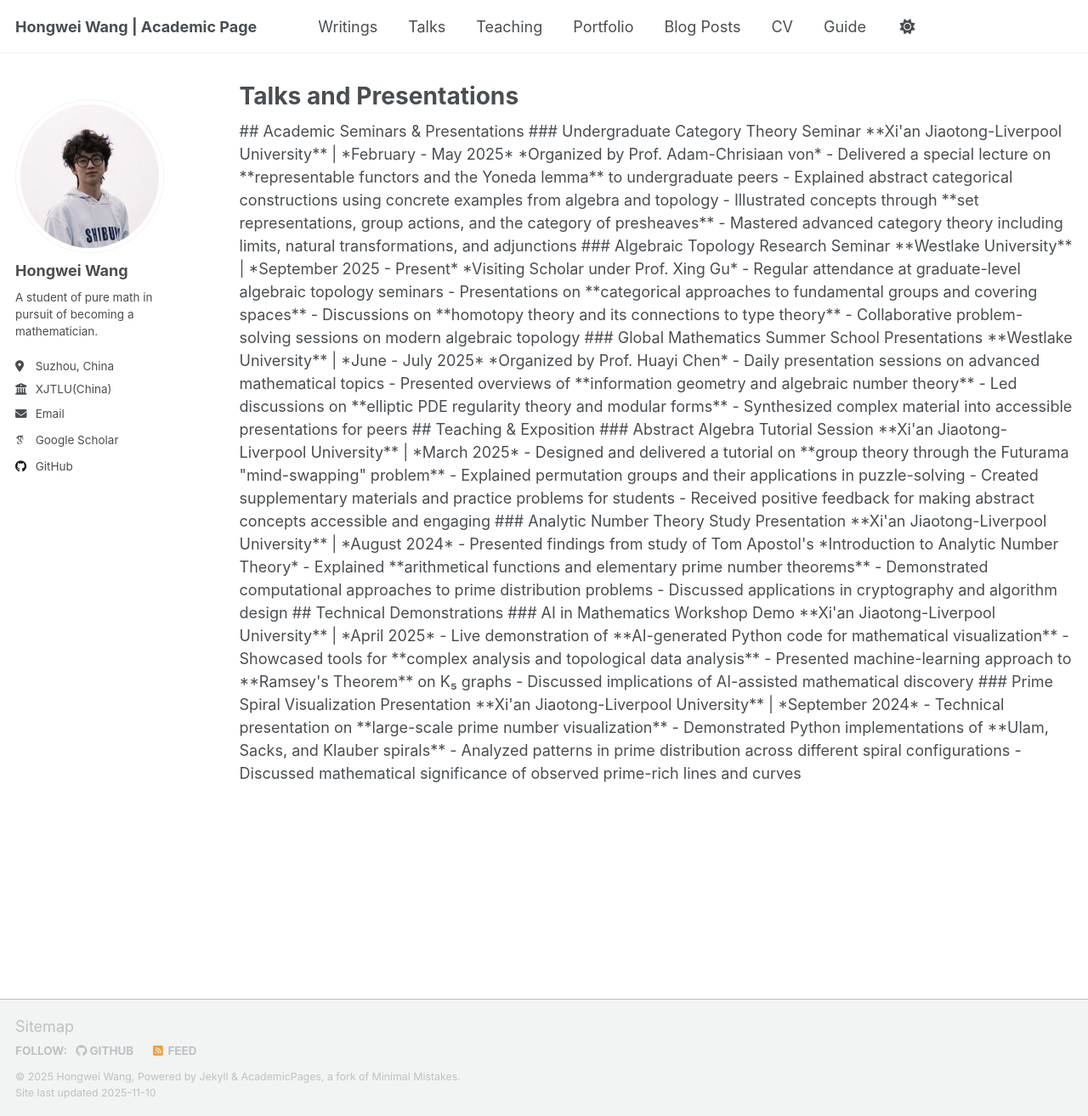
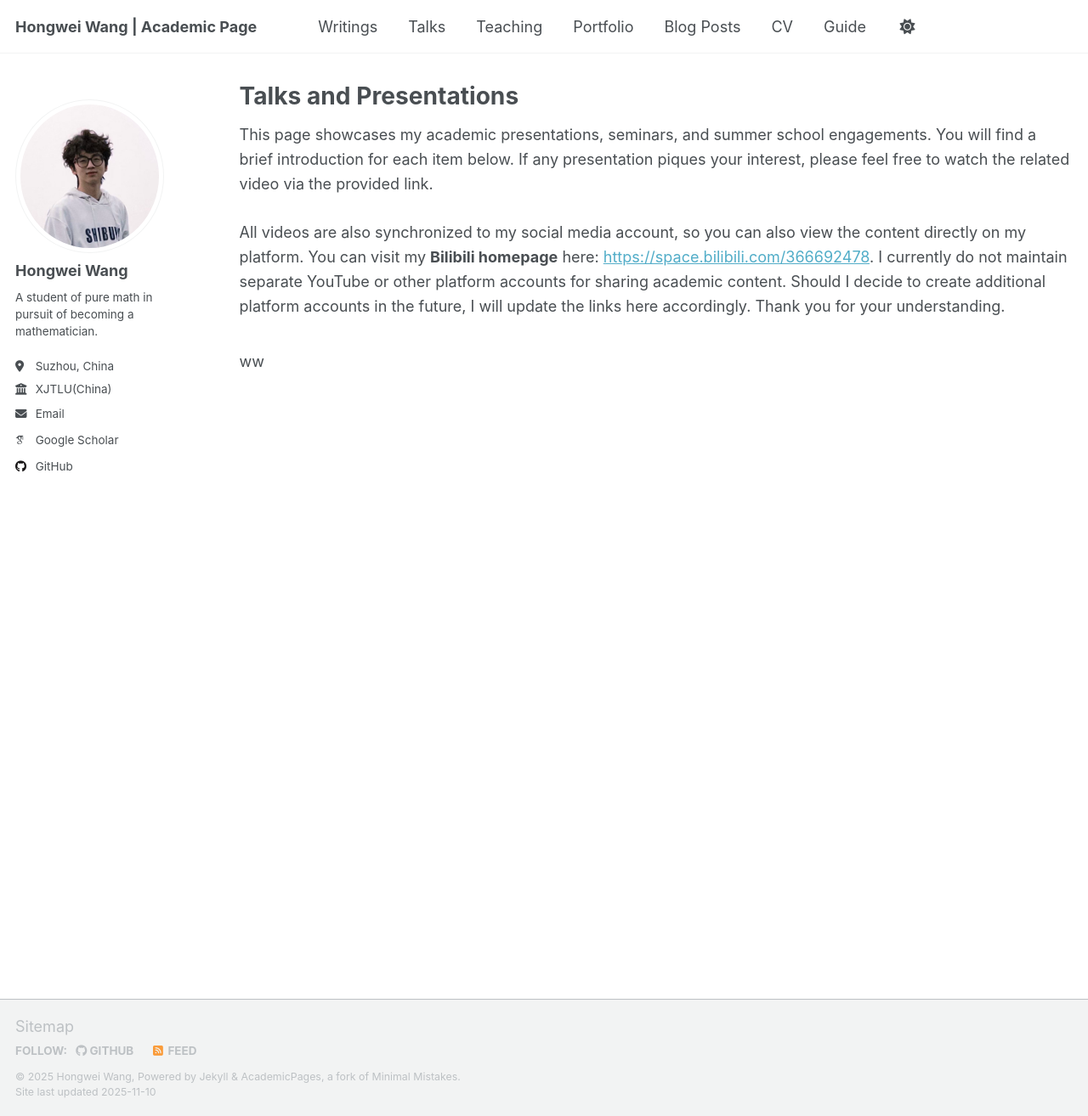
Before and after one commit to WangHongWei-AcademicPage/WangHongWei-AcademicPage.github.io, a Jekyll site: the page built from _pages/talks.html, in a window 1280 px wide and 1314 px high. Shown: the whole window at 85% size. Built offline with Jekyll 4.4.1, drawn with Linux system fonts in a browser that asks for light colours; some web fonts are replaced; a script that is not in the unit is left out.

Commit message:
Update talks.html

```diff
--- a/_pages/talks.html
+++ b/_pages/talks.html
@@ -5,67 +5,7 @@ permalink: /talks/
 author_profile: true
 ---
 
-## Academic Seminars & Presentations
+<p style="line-height: 1.6; margin-bottom: 2em;">This page showcases my academic presentations, seminars, and summer school engagements. You will find a brief introduction for each item below. If any presentation piques your interest, please feel free to watch the related video via the provided link.<br><br>
+All videos are also synchronized to my social media account, so you can also view the content directly on my platform. You can visit my <strong>Bilibili homepage</strong> here: <a href="https://space.bilibili.com/366692478?spm_id_from=333.1007.0.0">https://space.bilibili.com/366692478</a>. I currently do not maintain separate YouTube or other platform accounts for sharing academic content. Should I decide to create additional platform accounts in the future, I will update the links here accordingly. Thank you for your understanding.</p>
 
-### Undergraduate Category Theory Seminar
-**Xi'an Jiaotong-Liverpool University** | *February - May 2025*
-*Organized by Prof. Adam-Chrisiaan von*
-
-- Delivered a special lecture on **representable functors and the Yoneda lemma** to undergraduate peers
-- Explained abstract categorical constructions using concrete examples from algebra and topology
-- Illustrated concepts through **set representations, group actions, and the category of presheaves**
-- Mastered advanced category theory including limits, natural transformations, and adjunctions
-
-### Algebraic Topology Research Seminar
-**Westlake University** | *September 2025 - Present*
-*Visiting Scholar under Prof. Xing Gu*
-
-- Regular attendance at graduate-level algebraic topology seminars
-- Presentations on **categorical approaches to fundamental groups and covering spaces**
-- Discussions on **homotopy theory and its connections to type theory**
-- Collaborative problem-solving sessions on modern algebraic topology
-
-### Global Mathematics Summer School Presentations
-**Westlake University** | *June - July 2025*
-*Organized by Prof. Huayi Chen*
-
-- Daily presentation sessions on advanced mathematical topics
-- Presented overviews of **information geometry and algebraic number theory**
-- Led discussions on **elliptic PDE regularity theory and modular forms**
-- Synthesized complex material into accessible presentations for peers
-
-## Teaching & Exposition
-
-### Abstract Algebra Tutorial Session
-**Xi'an Jiaotong-Liverpool University** | *March 2025*
-
-- Designed and delivered a tutorial on **group theory through the Futurama "mind-swapping" problem**
-- Explained permutation groups and their applications in puzzle-solving
-- Created supplementary materials and practice problems for students
-- Received positive feedback for making abstract concepts accessible and engaging
-
-### Analytic Number Theory Study Presentation
-**Xi'an Jiaotong-Liverpool University** | *August 2024*
-
-- Presented findings from study of Tom Apostol's *Introduction to Analytic Number Theory*
-- Explained **arithmetical functions and elementary prime number theorems**
-- Demonstrated computational approaches to prime distribution problems
-- Discussed applications in cryptography and algorithm design
-
-## Technical Demonstrations
-
-### AI in Mathematics Workshop Demo
-**Xi'an Jiaotong-Liverpool University** | *April 2025*
-
-- Live demonstration of **AI-generated Python code for mathematical visualization**
-- Showcased tools for **complex analysis and topological data analysis**
-- Presented machine-learning approach to **Ramsey's Theorem** on K₅ graphs
-- Discussed implications of AI-assisted mathematical discovery
-
-### Prime Spiral Visualization Presentation
-**Xi'an Jiaotong-Liverpool University** | *September 2024*
-
-- Technical presentation on **large-scale prime number visualization**
-- Demonstrated Python implementations of **Ulam, Sacks, and Klauber spirals**
-- Analyzed patterns in prime distribution across different spiral configurations
-- Discussed mathematical significance of observed prime-rich lines and curves
+ww
```
